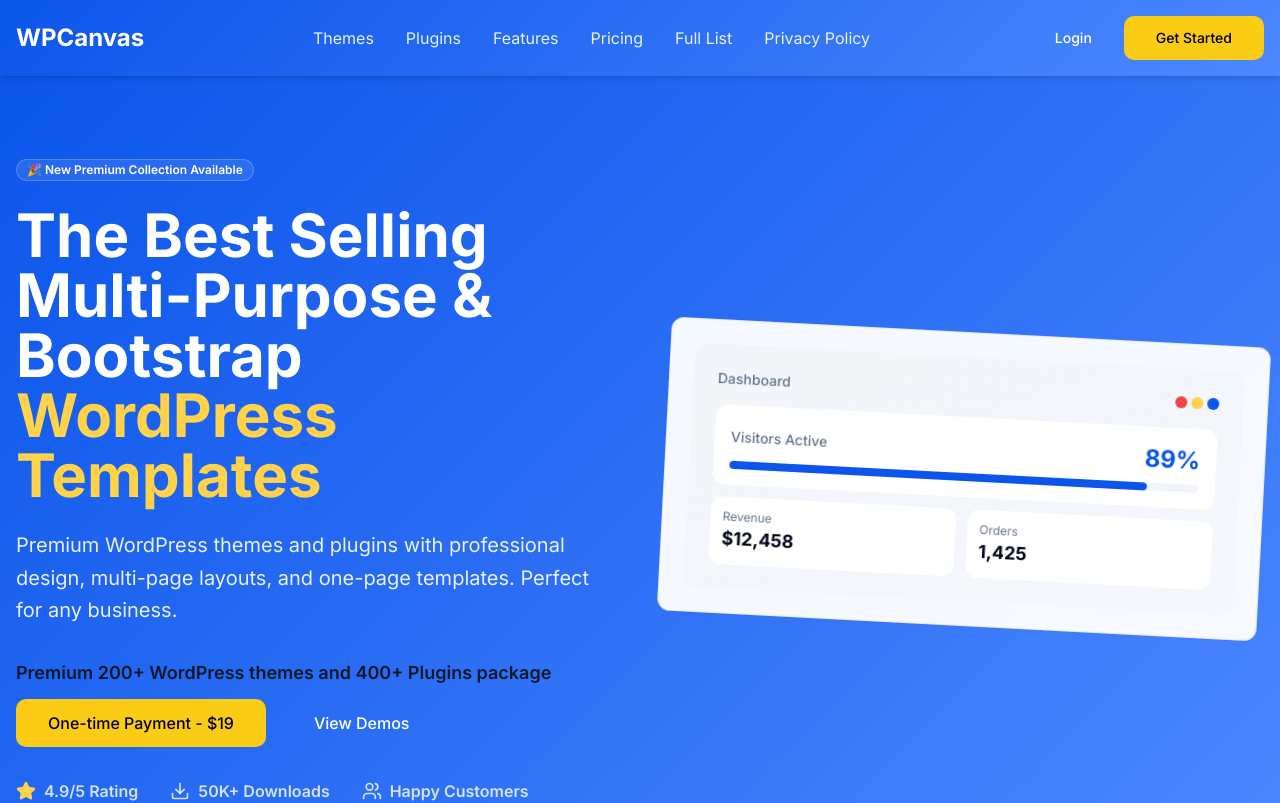
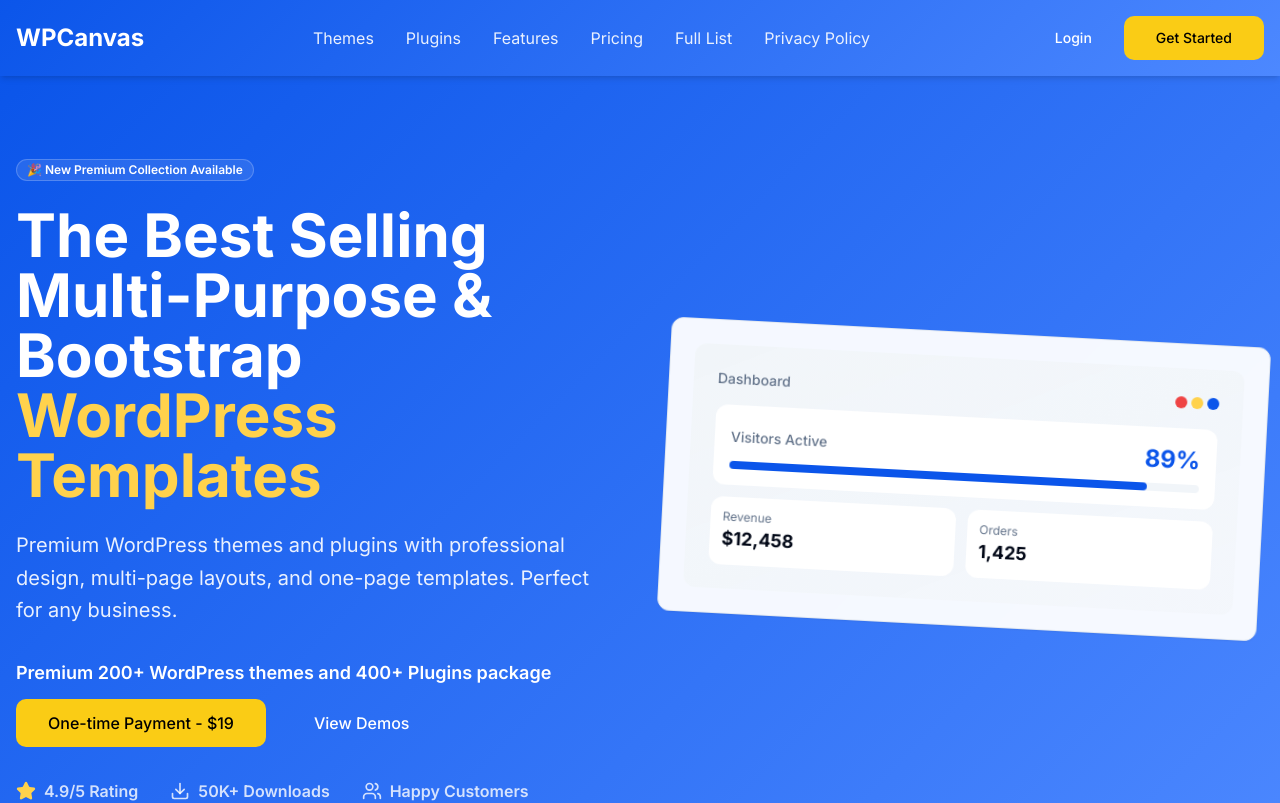
Before and after one commit to rakpa/theme-shop-tailwind-react-main, a React (Vite) app: page / in a window 1280 px wide. Shown: the top 803 px of the page. Built offline with nearby package versions, Linux system fonts and the light colour scheme.

Commit message:
Update Hero.tsx

```diff
--- a/src/components/Hero.tsx
+++ b/src/components/Hero.tsx
@@ -27,9 +27,9 @@ const Hero = () => {
               multi-page layouts, and one-page templates. Perfect for any business.
             </p>
 
-            <p className="text-lg font-semibold text-accent-foreground mb-3">
-              Premium 200+ WordPress themes and 400+ Plugins package
-            </p>
+           <p className="text-lg font-semibold text-primary-foreground mb-3">
+  Premium 200+ WordPress themes and 400+ Plugins package
+</p>
 
             <div className="flex flex-col sm:flex-row gap-4 mb-8">
               <Button variant="hero" size="xl" className="group" onClick={handleCheckout}>
```
